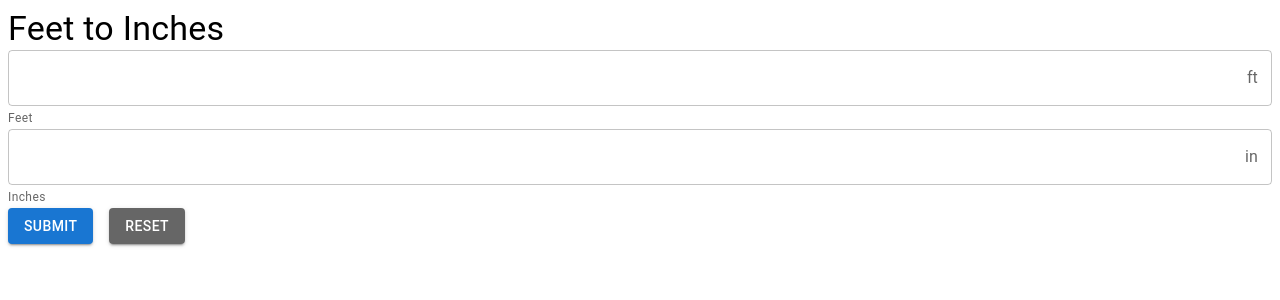
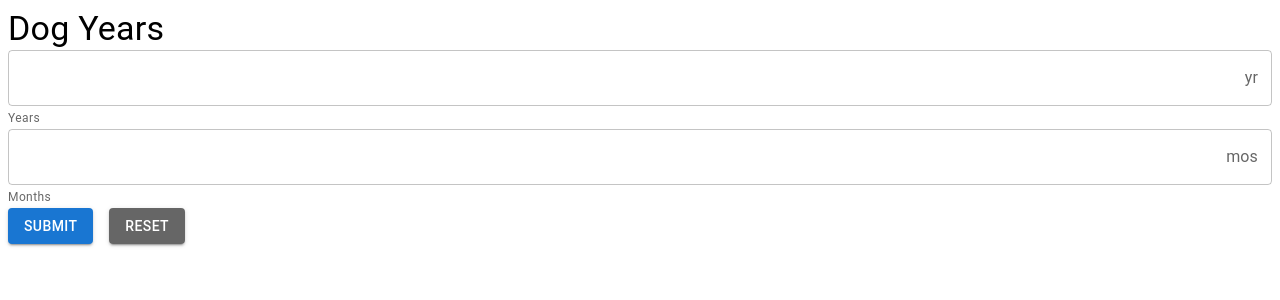
Before and after one commit to colemilne54/Calculator-Emporium, a React (Create React App) app: page / in a window 1280 px wide. Shown: the top 300 px of the page. Built offline with nearby package versions, Linux system fonts and the light colour scheme.

Commit message:
Dog Years Complete

```diff
--- a/src/App.js
+++ b/src/App.js
@@ -1,11 +1,11 @@
 import React from 'react';
 import './style.css';
-import FeetToInches from './Components/Calculators/FeetToInches';
+import DogYears from './Components/Calculators/DogYears';
 
 export default function App() {
   return (
     <div>
-      <FeetToInches />
+      <DogYears />
     </div>
   );
 }
--- /dev/null
+++ b/src/Components/Calculators/DogYears.jsx
@@ -0,0 +1,82 @@
+import React, { useState } from 'react';
+import {
+  OutlinedInput,
+  Button,
+  FormHelperText,
+  InputAdornment,
+  Typography,
+  FormGroup,
+  Box,
+} from '@mui/material';
+
+export default function DogYears() {
+  const [years, setYears] = useState('');
+  const [months, setMonths] = useState('');
+
+  function calculateDogYears() {
+    const yrs = Number(years)+Number(months/12);
+    return (Number(16)*Math.log(yrs) + Number(31)).toFixed(2);
+  }
+
+  return (
+    <>
+      <Typography variant="h4" component="h2">
+        Dog Years
+      </Typography>
+      <Box
+        component="form"
+        sx={{
+          '& .MuiTextField-root': { m: 1, width: '25ch' },
+        }}
+        noValidate
+        autoComplete="off"
+      >
+        <FormGroup>
+          <OutlinedInput
+            id="outlined-adornment-years"
+            endAdornment={<InputAdornment position="end">yr</InputAdornment>}
+            aria-describedby="outlined-years-helper-text"
+            value={years}
+            onChange={(e) => setYears(e.target.value)}
+            onKeyPress={(event) => {
+              if (!/[1-9]/.test(event.key)) {
+                event.preventDefault();
+              }
+            }}
+            inputProps={{
+              'aria-label': 'years',
+            }}
+          />
+          <FormHelperText id="outlined-years-helper-text">
+            Years
+          </FormHelperText>
+        </FormGroup>
+        <FormGroup>
+          <OutlinedInput
+            id="outlined-adornment-months"
+            endAdornment={<InputAdornment position="end">mos</InputAdornment>}
+            aria-describedby="outlined-months-helper-text"
+            value={months}
+            onChange={(e) => setMonths(e.target.value)}
+            onKeyPress={(event) => {
+              if (!/[0-9]/.test(event.key)) {
+                event.preventDefault();
+              }
+            }}
+            inputProps={{
+              'aria-label': 'months',
+            }}
+          />
+          <FormHelperText id="outlined-months-helper-text">
+            Months
+          </FormHelperText>
+        </FormGroup>
+        <Button variant="contained">Submit</Button>
+        <Button onClick={() => {setYears(''); setMonths('')}}variant="contained" sx={{ml: 2, bgcolor: 'text.secondary'}}>Reset</Button>
+      </Box>
+      <Typography variant="p" component="p">
+        {(years != '' || months != '') && `${calculateDogYears()}`}
+      </Typography>
+    </>
+  );
+}
```
